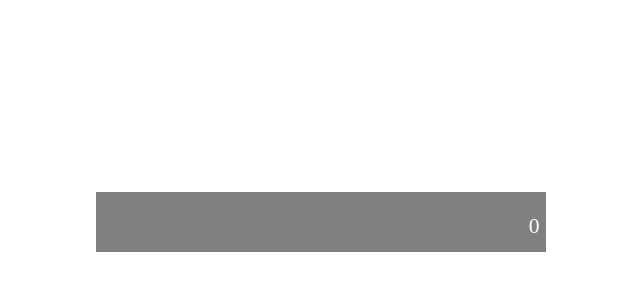
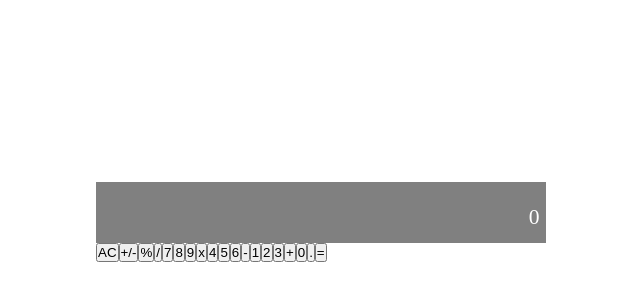
Before and after one commit to NitBravoA92/math-magicians, a React (Create React App) app: page / in a window 1280 px wide. Shown: the part 178-478 px from the top of the page, without its empty margins (319-959 px from the left). Built offline with nearby package versions, Linux system fonts and the light colour scheme.

Commit message:
Add the NumberButton and OperatorButton components in  Calculator

```diff
--- a/src/components/Calculator.jsx
+++ b/src/components/Calculator.jsx
@@ -1,14 +1,35 @@
 import './Calculator.css';
+import { NumberButton } from './NumberButton';
+import { OperatorButton } from './OperatorButton';
 
 function Calculator() {
-
   return(
     <section id="calculator-app">
       <div className="display-result">
         <p className="previews-result"></p>
         <p className="final-result">0</p>
       </div>
-
+      <div className="buttons-container">
+        <OperatorButton name="AC" classes={['btn-gray']} />
+        <OperatorButton name="+/-" classes={['btn-gray']} />
+        <OperatorButton name="%" classes={['btn-gray']} />
+        <OperatorButton name="/" classes={['btn-orange']} />
+        <NumberButton name="7" classes={['btn-gray']} />
+        <NumberButton name="8" classes={['btn-gray']} />
+        <NumberButton name="9" classes={['btn-gray']} />
+        <OperatorButton name="x" classes={['btn-orange']} />
+        <NumberButton name="4" classes={['btn-gray']} />
+        <NumberButton name="5" classes={['btn-gray']} />
+        <NumberButton name="6" classes={['btn-gray']} />
+        <OperatorButton name="-" classes={['btn-orange']} />
+        <NumberButton name="1" classes={['btn-gray']} />
+        <NumberButton name="2" classes={['btn-gray']} />
+        <NumberButton name="3" classes={['btn-gray']} />
+        <OperatorButton name="+" classes={['btn-orange']} />
+        <NumberButton name="0" classes={['btn-gray', 'btn-zero']} />
+        <NumberButton name="." classes={['btn-gray']} />
+        <OperatorButton name="=" classes={['btn-orange']} />
+      </div>
     </section>
   );
 }
```
